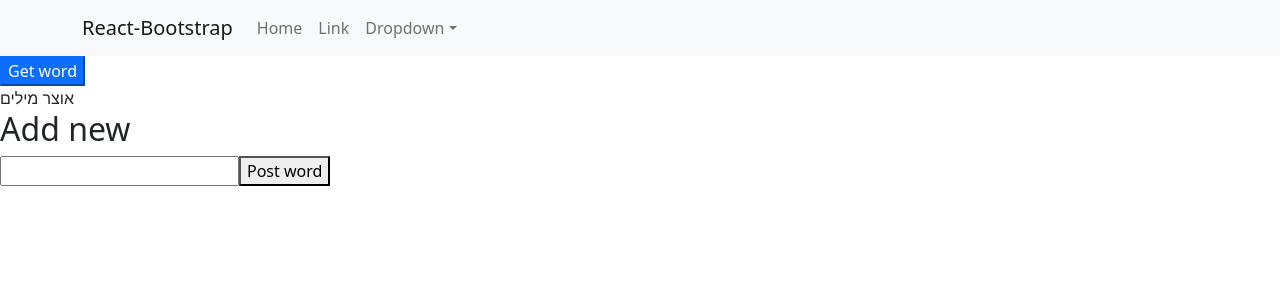
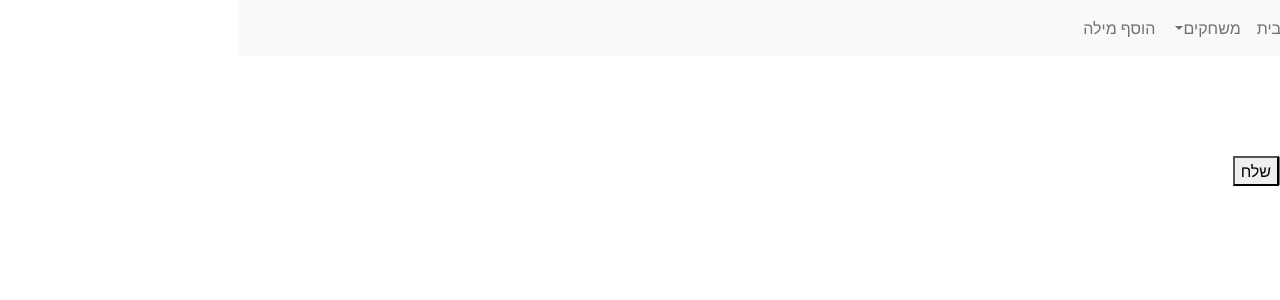
Before and after one commit to poncho67/mishak-milim, a React (Create React App) app in the folder frontend/: page / in a window 1280 px wide. Shown: the top 300 px of the page. Built offline with nearby package versions, Linux system fonts and the light colour scheme.

Commit message:
hebrew + right to left

```diff
--- a/frontend/src/App.js
+++ b/frontend/src/App.js
@@ -51,30 +51,28 @@ class App extends Component {
            <div>
                 <Navbar bg="light" expand="lg">
                     <Container>
-                        <Navbar.Brand href="#home">React-Bootstrap</Navbar.Brand>
+                        <Navbar.Brand href="#home">המשחקיה</Navbar.Brand>
                         <Navbar.Toggle aria-controls="basic-navbar-nav" />
                         <Navbar.Collapse id="basic-navbar-nav">
-                            <Nav className="me-auto">
-                                <Nav.Link href="#home">Home</Nav.Link>
-                                <Nav.Link href="#link">Link</Nav.Link>
-                                <NavDropdown title="Dropdown" id="basic-nav-dropdown">
-                                      <NavDropdown.Item href="#action/3.1">Action</NavDropdown.Item>
-                                      <NavDropdown.Item href="#action/3.2">Another action</NavDropdown.Item>
-                                      <NavDropdown.Item href="#action/3.3">Something</NavDropdown.Item>
-                                      <NavDropdown.Divider />
-                                      <NavDropdown.Item href="#action/3.4">Separated link</NavDropdown.Item>
+                            <Nav className="mr-auto">
+                                <Nav.Link href="#home">עמוד הבית</Nav.Link>
+                                <NavDropdown title="משחקים" id="basic-nav-dropdown">
+                                      <NavDropdown.Item href="#action/3.1">פנטומימה</NavDropdown.Item>
+                                      <NavDropdown.Item href="#action/3.2">קונטקט</NavDropdown.Item>
+                                      <NavDropdown.Item href="#action/3.3">כיד הדמיון</NavDropdown.Item>
                                 </NavDropdown>
+                                <Nav.Link href="#link">הוסף מילה</Nav.Link>
                             </Nav>
                         </Navbar.Collapse>
                     </Container>
                 </Navbar>
 
 
-               <button variant="primary" className="btn-primary" onClick={() => this.getWord()}> Get word </button>
+               <button variant="primary" className="btn-primary" onClick={() => this.getWord()}> חפש מילה </button>
                <div>{this.state.currentWord}</div>
-               <h2>Add new </h2>
+               <h2>הצע מילה חדשה </h2>
                <input onChange={this.onChangeHandler} type="text"/>
-               <button variant="secondary" onClick={this.onClickHandler}>Post word</button>
+               <button variant="secondary" onClick={this.onClickHandler}>שלח</button>
            </div>
        )
    }
--- a/frontend/src/index.js
+++ b/frontend/src/index.js
@@ -11,6 +11,8 @@ ReactDOM.render(
   document.getElementById('root')
 );
 
+document.getElementsByTagName('html')[0].setAttribute("dir", "rtl");
+
 // If you want to start measuring performance in your app, pass a function
 // to log results (for example: reportWebVitals(console.log))
 // or send to an analytics endpoint. Learn more: https://bit.ly/CRA-vitals
```
Also changed, not shown: 7 other files (tests, documents, lock files or other folders).
